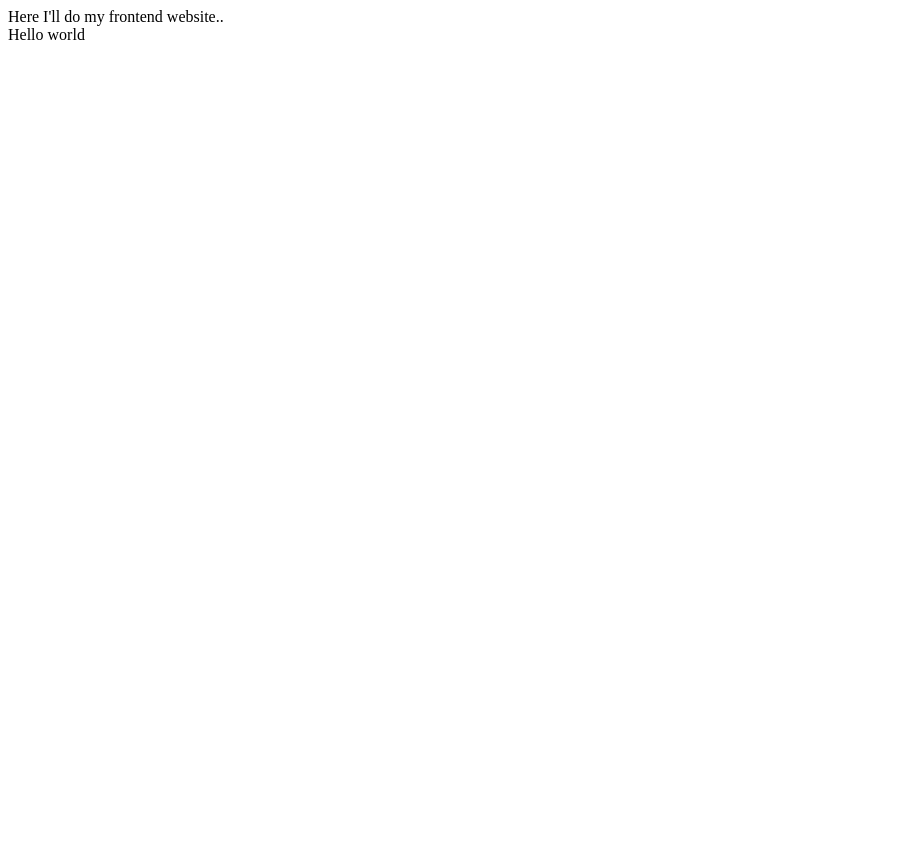
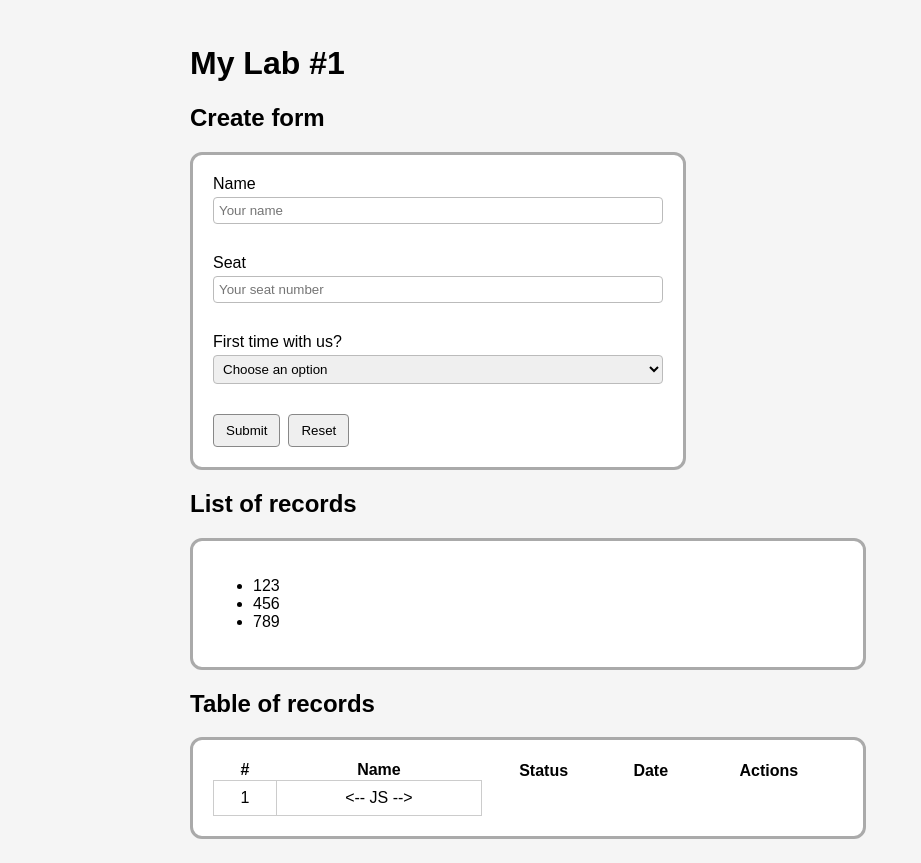
Before and after one commit to stoiany/apf_proj, a plain HTML site: page frontend/index.html in a window 1280 px wide. Shown: the whole page, without its empty margins (0-921 px from the left). Before the commit the page ends 800 px from the top, so only its background shows below. Drawn offline with Linux system fonts and the light colour scheme.

Commit message:
created base structure of index.html and styles.css

```diff
--- a/frontend/index.html
+++ b/frontend/index.html
@@ -1,2 +1,81 @@
-Here I'll do my frontend website..<br>
-Hello world
+<!DOCTYPE html>
+<html lang="uk">
+<head>
+    <meta charset="utf-8">
+    <meta name="viewport" content="width=device-width, initial-scale=1" />
+    <title>My Lab #1</title>
+
+    <link rel="stylesheet" href="styles.css" />
+    <script src="app.js" defer></script>
+</head>
+<body>
+<div class="container">
+    <header>
+        <h1>My Lab #1</h1>
+    </header>
+    <main>
+        <h2>Create form</h2>
+        <form id="createForm">
+            <div class="field">
+                <label for="nameInput">Name</label>
+                <input id="nameInput" class="input" type="text" placeholder="Your name" required/>
+                <p class="error-text" id="field1Error"></p>
+            </div>
+
+            <div class="field">
+                <label for="seatInput">Seat</label>
+                <input id="seatInput" class="input" type="number" placeholder="Your seat number" required/>
+                <p class="error-text" id="field2Error"></p>
+            </div>
+
+            <div class="field">
+                <label for="statusSelect">First time with us?</label>
+                <select id="statusSelect">
+                    <option value="">Choose an option</option>
+                    <option value="never">Never been</option>
+                    <option value="onetime">Been there one time</option>
+                    <option value="used">Used to visit you</option>
+                    <option value="always">Always going to you</option>
+                </select>
+                <p class="error-text" id="field3Error"></p>
+            </div>
+
+            <div class="buttons">
+                <button type="submit">Submit</button>
+                <button type="button">Reset</button>
+            </div>
+        </form>
+
+        <h2>List of records</h2>
+        <section id="listSection">
+            <ul id="records">
+                <li>123</li>
+                <li>456</li>
+                <li>789</li>
+            </ul>
+        </section>
+
+        <h2>Table of records</h2>
+        <section id="tableSection">
+        <table id="itemsTable">
+            <thead>
+                <tr>
+                    <th>#</th>
+                    <th>Name</th>
+                    <th>Status</th>
+                    <th>Date</th>
+                    <th>Actions</th>
+                </tr>
+            </thead>
+            <tbody id="itemsTableBody">
+                <tr>
+                    <td>1</td>
+                    <td><-- JS --></td>
+                </tr>
+            </tbody>
+        </table>
+        </section>
+    </main>
+</div>
+</body>
+</html>
--- /dev/null
+++ b/frontend/styles.css
@@ -0,0 +1,92 @@
+body {
+    font-family: Arial, sans-serif;
+    font-size: 16px;
+    background: #f5f5f5;
+}
+
+.container {
+    max-width: 900px;
+    margin: 0 auto;
+    padding: 16px;
+}
+
+form {
+    padding: 20px;
+    border: 3px solid #aaa;
+    border-radius: 12px;
+    width: 50%;
+    background: #fff;
+}
+
+section {
+    padding: 20px;
+    border: 3px solid #aaa;
+    border-radius: 12px;
+    width: 70%;
+    background: #fff;
+}
+
+#tableSection {
+    padding: 20px;
+    border: 3px solid #aaa;
+    border-radius: 12px;
+    background: #fff;
+}
+
+table {
+    width: 100%;
+    border-collapse: collapse;
+}
+
+td, td {
+    border: 1px solid #ccc;
+    padding: 8px;
+    text-align: center;
+}
+
+th {
+    background: #fff;
+}
+
+.field {
+    margin-bottom: 12px;
+}
+
+.field label {
+    display: block;
+    margin-bottom: 4px;
+}
+
+.field input,
+.field textarea,
+.field select {
+    width: 100%;
+    padding: 5px;
+    border: 1px solid #bbb;
+    border-radius: 4px;
+    box-sizing: border-box;
+}
+
+.buttons {
+    display: flex;
+    margin-top: 12px;
+    gap: 8px;
+}
+
+button {
+    padding: 8px 12px;
+    border: 1px solid #888;
+    border-radius: 4px;
+    cursor: pointer;
+}
+
+.invalid {
+    border-color: #c00;
+}
+
+.error-text {
+    margin: 4px 0 0;
+    font-size: 12px;
+    color: #c00;
+    min-height: 14px;
+}
```
